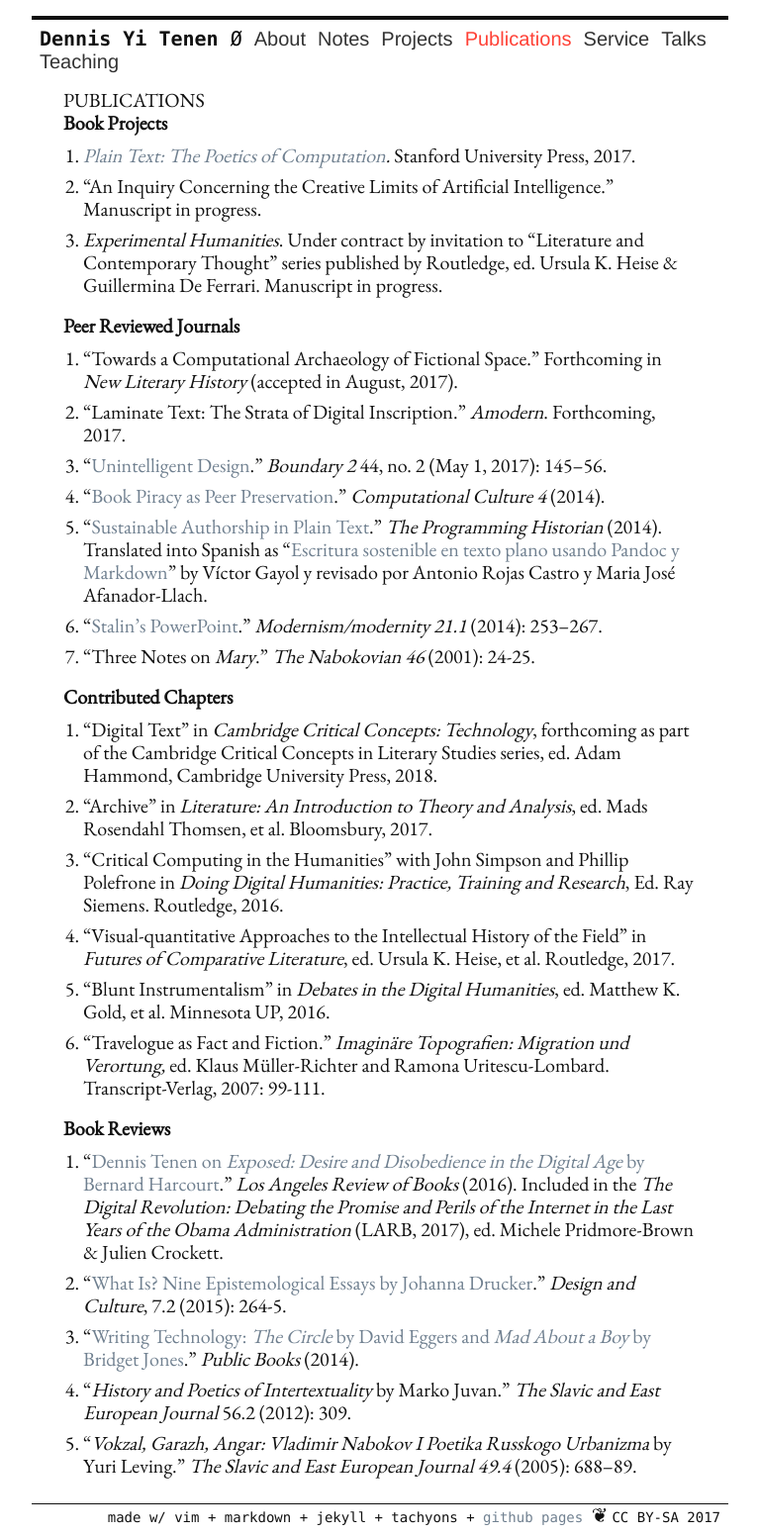
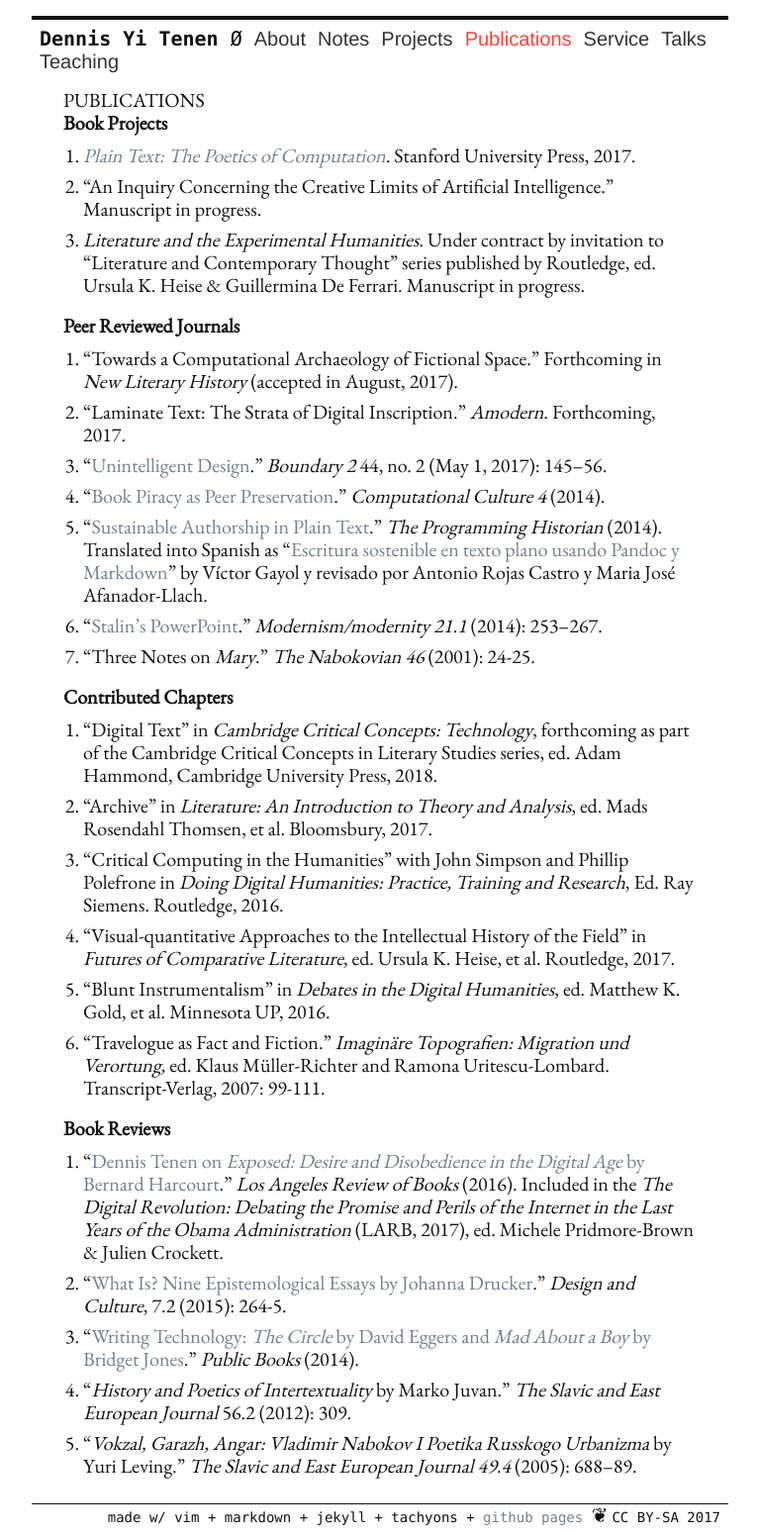
Before and after one commit to denten/denten.github.io, a Jekyll site: the page built from _pages/publications.md, in a window 1280 px wide. Shown: the whole page at 99% size, without its empty margins (256-1023 px from the left). Built offline with Jekyll 4.4.1, drawn with Linux system fonts in a browser that asks for light colours; nearby versions of some CDN libraries; library files that are not in the unit come from our copies.

Commit message:
minor changes to publications

```diff
--- a/_includes/CV/04-publications.md
+++ b/_includes/CV/04-publications.md
@@ -7,9 +7,9 @@
 University Press, 2017.
 2. "An Inquiry Concerning the Creative Limits of Artificial Intelligence."
    Manuscript in progress.
-3. *Experimental Humanities*. Under contract by invitation to "Literature and
-   Contemporary Thought" series published by Routledge, ed.  Ursula K. Heise &
-Guillermina De Ferrari. Manuscript in progress.
+3. *Literature and the Experimental Humanities*. Under contract by invitation
+   to "Literature and Contemporary Thought" series published by Routledge, ed.
+Ursula K. Heise & Guillermina De Ferrari. Manuscript in progress.
 
 ### Peer Reviewed Journals
 
```
